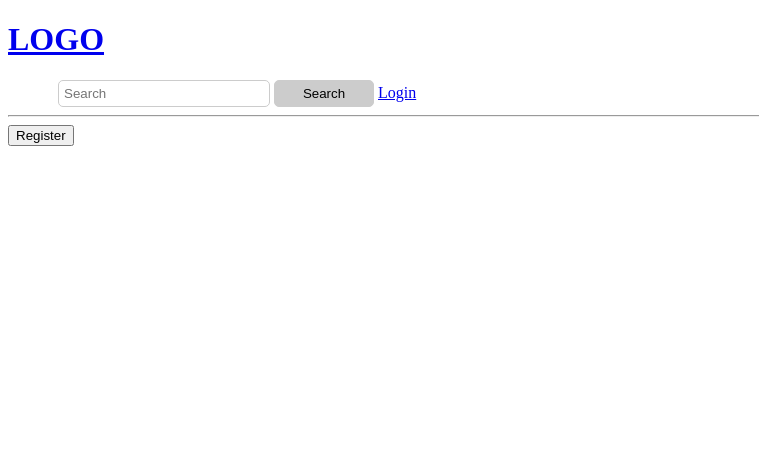
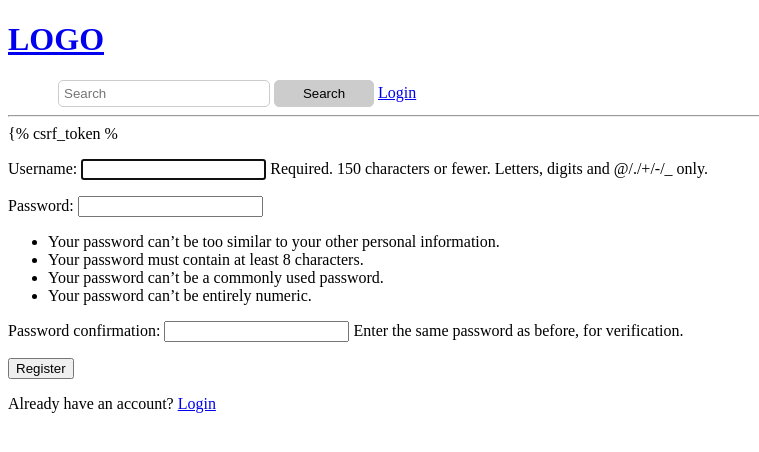
Before and after one commit to Nomadyb/StudyBuddy, a Django app: page /register/ in a window 1280 px wide. Shown: the top 452 px of the page, without its empty margins (0-759 px from the left). Run offline with Django 4.2, Linux system fonts and the light colour scheme.

Commit message:
register page added

```diff
--- a/base/templates/base/login_register.html
+++ b/base/templates/base/login_register.html
@@ -22,9 +22,12 @@
 {% else %}
 <div>
     <form method="POST" action="{% url 'register' %}">
-        {% csrf_token %}
+        {% csrf_token %
+            {{ form.as_p }}
         <input type="submit" value="Register">
     </form>
+    <p>Already have an account? <a href="{% url 'login' %}">Login</a></p>
+
 </div>
 {% endif %}
 
--- a/base/views.py
+++ b/base/views.py
@@ -69,16 +69,14 @@ def registerPage(request):
             user = form.save(commit=False)
             user.username = user.username.lower()
             user.save()
-
-
             login(request,user)
             return redirect("/")
         else:
             messages.error(request,"An error occured during registration")
 
 
-    page = "register"
-    return render(request,"base/login_register.html")
+
+    return render(request,"base/login_register.html",{"form":form})
 
 
 
--- a/templates/navbar.html
+++ b/templates/navbar.html
@@ -76,6 +76,7 @@
 </form>
 
 {% if request.user.is_authenticated %}
+<p>Hi {{ request.user.username }}!</p>
 <a href="{% url 'logout' %}">Logout</a>
 {% else %}
 
```
